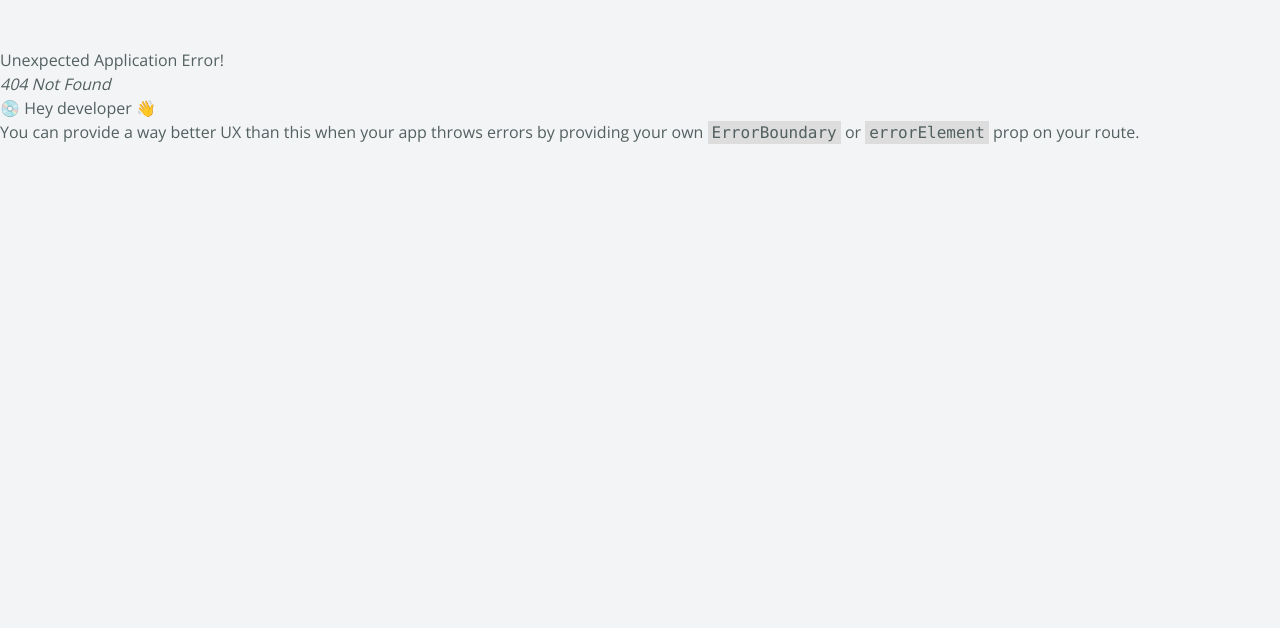
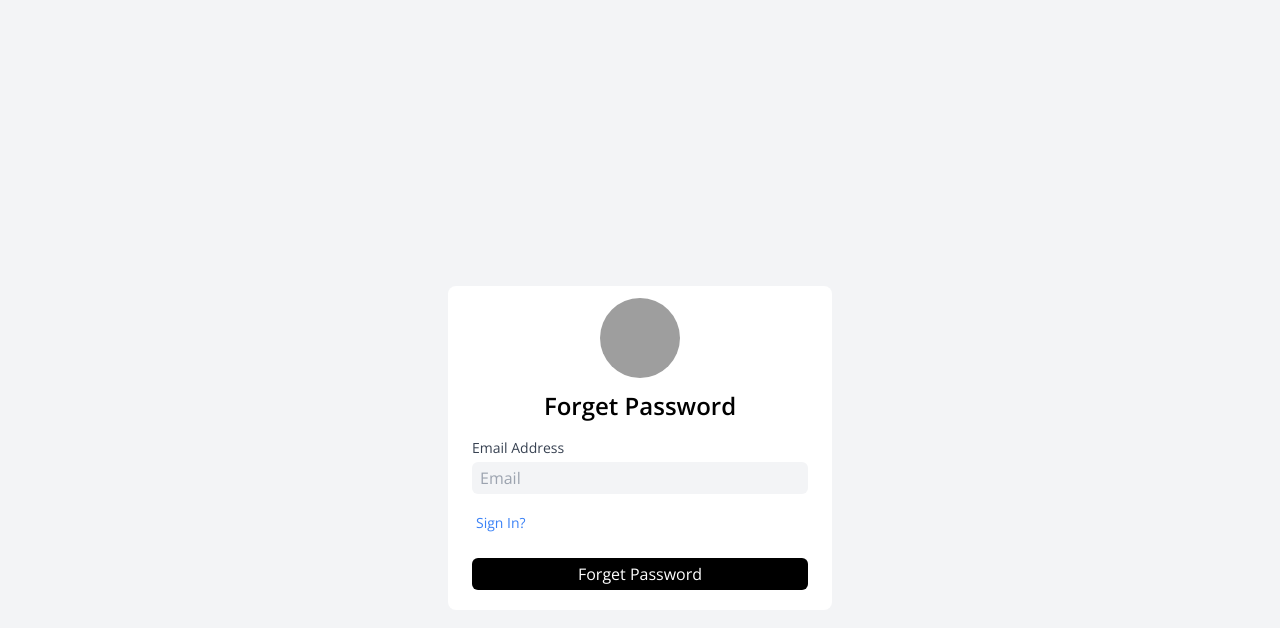
Before and after one commit to gurpreetkaits/expense-tracker, a React (Vite) app in the folder my-expense-tracker/: page /forget-password in a window 1280 px wide. Before the commit this address had no page. Shown: the top 628 px of the page. Built offline with nearby package versions, Linux system fonts and the light colour scheme; grey boxes are pictures that could not be loaded.

Commit message:
design fixes

```diff
--- a/my-expense-tracker/src/App.jsx
+++ b/my-expense-tracker/src/App.jsx
@@ -1,3 +1,4 @@
+import { Outlet } from 'react-router'
 import './assets/index.css'
 import LoginForm from "./pages/Auth/Login"
 
@@ -5,7 +6,7 @@ function App() {
 
   return (
     <>
-      <LoginForm/>
+      <Outlet/>
     </>
   )
 }
--- a/my-expense-tracker/src/main.jsx
+++ b/my-expense-tracker/src/main.jsx
@@ -4,6 +4,7 @@ import App from './App.jsx'
 import './assets/index.css'
 import LoginForm from './pages/Auth/Login.jsx'
 import Dashboard from './pages/Dashboard.jsx'
+import ForgetPassword from './pages/Auth/ForgetPassword.jsx'
 
 import {
   createBrowserRouter,
@@ -14,8 +15,9 @@ import {
 
 const router = createBrowserRouter(createRoutesFromElements(
     <Route path="/" element={<App />} >
-        <Route path="/login" element={<LoginForm />} />
-        <Route path="/dashboard" element={<Dashboard />} />
+        <Route path="login" element={<LoginForm />} />
+        <Route path="dashboard" element={<Dashboard />} />
+        <Route path="forget-password" element={<ForgetPassword />} />
     </Route>
 ));
 
--- /dev/null
+++ b/my-expense-tracker/src/pages/Auth/ForgetPassword.jsx
@@ -0,0 +1,59 @@
+import React from "react";
+import { Link } from "react-router-dom";
+
+const ForgetPassword = () => {
+  return (
+    <div className="min-h-screen flex justify-center items-center bg-gray-100">
+      <div className="m-20 rounded-lg my-6 p-3 w-96 bg-white ">
+        <div className="logo">
+          <img
+            src="https://source.unsplash.com/user/c_v_r"
+            alt="logo"
+            className="w-20 h-20 mx-auto rounded-full"
+          />
+        </div>
+        <h1 className="text-2xl text-black mt-3 font-bold mb-4 text-center">
+          Forget Password
+        </h1>
+        <form action="#" method="POST">
+          <div className="mb-4 mx-3">
+            <label
+              for="email"
+              className="block text-sm  font-medium text-gray-700"
+            >
+              Email Address
+            </label>
+            <input
+              type="email"
+              id="email"
+              name="email"
+              className="mt-1 block w-full rounded-md bg-gray-100
+            pt-1 pb-1 pl-2 focus:outline-none
+            transition ease-in-out duration-300
+            border-gray-300"
+              placeholder="Email"
+            />
+          </div>
+          <div className="mb-6 mx-4">
+            <Link
+              to="/login"
+              className="text-blue-500 hover:text-blue-700 text-sm font-medium"
+            >
+              Sign In?
+            </Link>
+          </div>
+          <div className="flex items-center justify-center mb-2 mx-3">
+            <button
+              type="submit"
+              className="text-white bg-black pl-8 pr-8 py-1 w-full rounded-md focus:outline-none focus:ring focus:ring-blue-200 focus:ring-opacity-50 "
+            >
+              Forget Password
+            </button>
+          </div>
+        </form>
+      </div>
+    </div>
+  );
+};
+
+export default ForgetPassword;
--- a/my-expense-tracker/src/pages/Auth/Login.jsx
+++ b/my-expense-tracker/src/pages/Auth/Login.jsx
@@ -1,4 +1,5 @@
 import React from "react";
+import { Link } from "react-router-dom";
 const LoginForm = () => {
   return (
     <div className="min-h-screen flex justify-center items-center bg-gray-100">
@@ -50,13 +51,13 @@ const LoginForm = () => {
               placeholder="Password"
             />
           </div>
-          <div className="mb-6 mx-3">
-            <a
-              href="#"
+          <div className="mb-6 mx-4">
+            <Link
+              to="/forget-password"
               className="text-blue-500 hover:text-blue-700 text-sm font-medium"
             >
               Forgot your password?
-            </a>
+            </Link>
           </div>
           <div className="flex items-center justify-center mb-2 mx-3">
             <button
```
